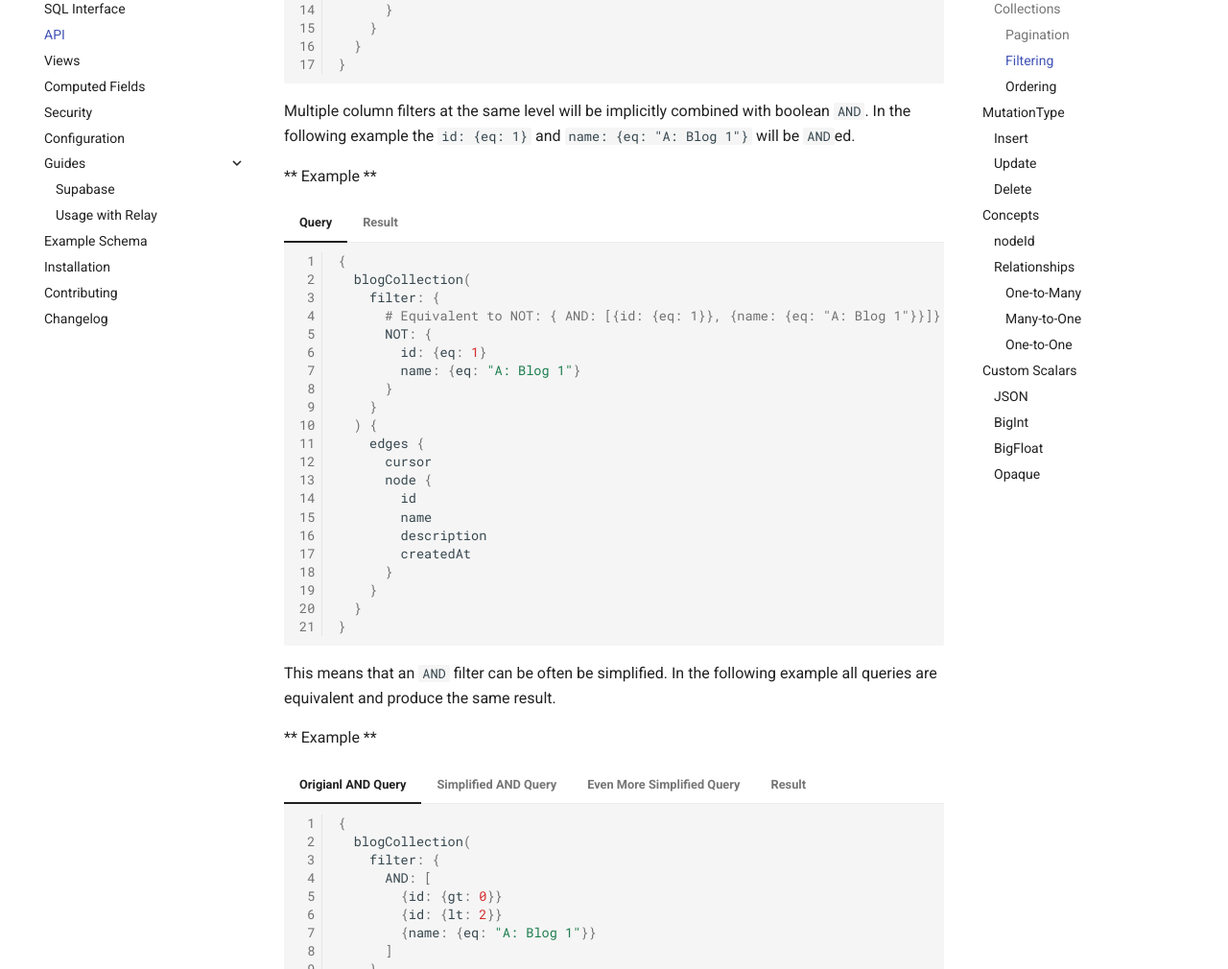
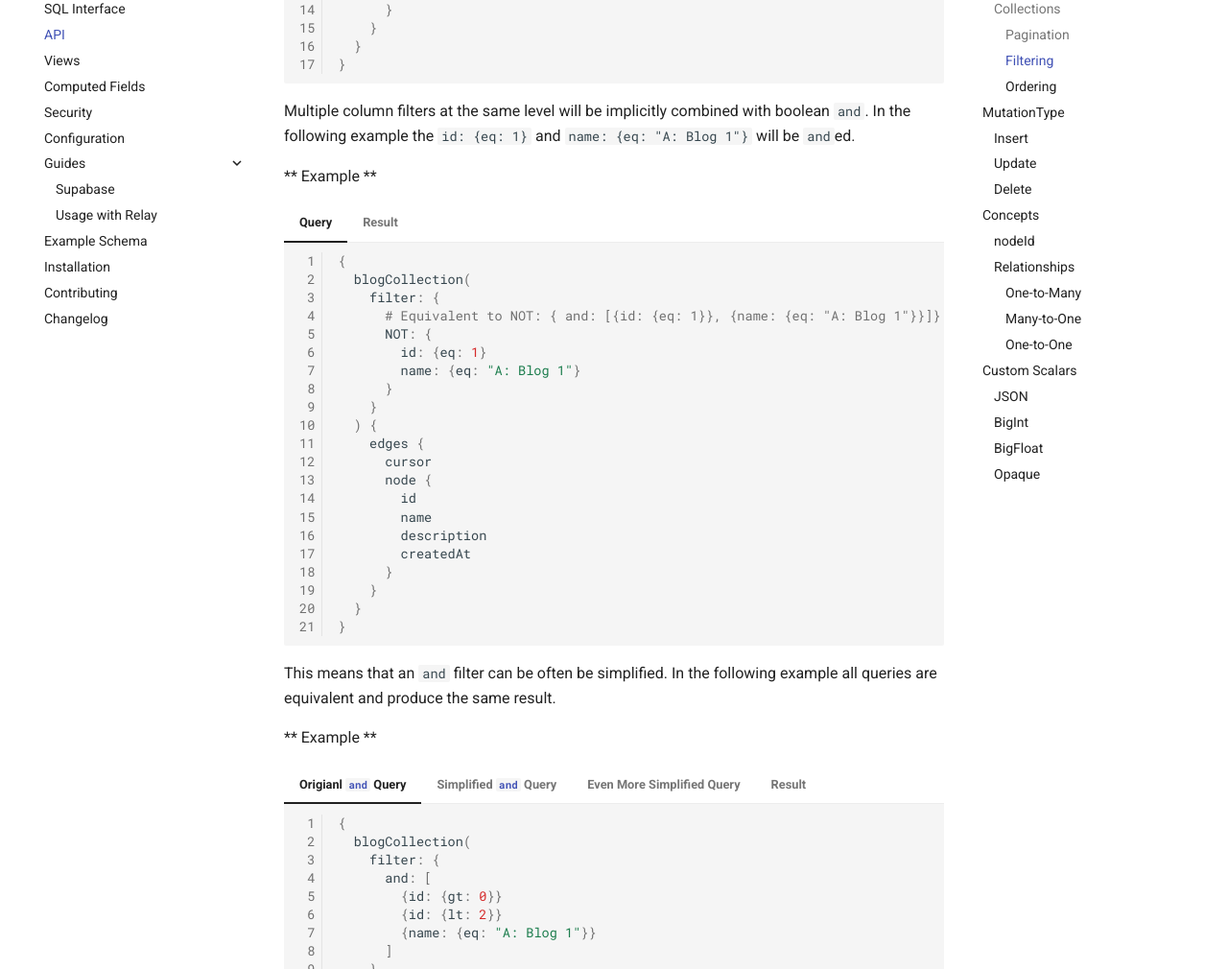
Before and after one commit to supabase/pg_graphql, an MkDocs documentation site: the page built from docs/api.md, in a window 1280 px wide and 1400 px high, scrolled down 8611 px. Shown: the part 153-1163 px from the top of the window at 96% size. Built offline with MkDocs 1.6.1 and Material for MkDocs 9.7.7, drawn with Linux system fonts in a browser that asks for light colours; comment, search, counter and statistics services are not loaded; some of the changed text lies outside the part shown.

````diff
--- a/docs/api.md
+++ b/docs/api.md
@@ -229,7 +229,7 @@ Connections wrap a result set with some additional metadata.
       description: StringFilter
       createdAt: DatetimeFilter
       updatedAt: DatetimeFilter
-      AND: [BlogFilter!]
+      and: [BlogFilter!]
       OR: [BlogFilter!]
       NOT: BlogFilter
     }
@@ -450,7 +450,7 @@ Where the `<Table>Filter` type enumerates filterable fields and their associated
       description: StringFilter
       createdAt: DatetimeFilter
       updatedAt: DatetimeFilter
-      AND: [BlogFilter!]
+      and: [BlogFilter!]
       OR: [BlogFilter!]
       NOT: BlogFilter
     }
@@ -571,16 +571,16 @@ Not all operators are available on every `<Type>Filter` type. For example, `UUID
     }
     ```
 
-Multiple filters can be combined with `AND`, `OR` and `NOT` operators. The `AND` and `OR` operators accept a list of `<Type>Filter`.
+Multiple filters can be combined with `and`, `OR` and `NOT` operators. The `and` and `OR` operators accept a list of `<Type>Filter`.
 
 ** Example **
 
-=== "AND Filter Query"
+=== "`and` Filter Query"
     ```graphql
     {
       blogCollection(
         filter: {
-          AND: [
+          and: [
             {id: {eq: 1}}
             {name: {eq: "A: Blog 1"}}
           ]
@@ -599,7 +599,7 @@ Multiple filters can be combined with `AND`, `OR` and `NOT` operators. The `AND`
     }
     ```
 
-=== "AND Filter Result"
+=== "`and` Filter Result"
     ```json
     {
       "data": {
@@ -738,7 +738,7 @@ Multiple filters can be combined with `AND`, `OR` and `NOT` operators. The `AND`
     }
     ```
 
-The `AND`, `OR` and `NOT` operators can be arbitrarily nested inside each other.
+The `and`, `OR` and `NOT` operators can be arbitrarily nested inside each other.
 
 ** Example **
 
@@ -750,7 +750,7 @@ The `AND`, `OR` and `NOT` operators can be arbitrarily nested inside each other.
           OR: [
             { id: { eq: 1 } }
             { id: { eq: 2 } }
-            { AND: [{ id: { eq: 3 }, NOT: { name: { eq: "A: Blog 2" } } }] }
+            { and: [{ id: { eq: 3 }, NOT: { name: { eq: "A: Blog 2" } } }] }
           ]
         }
       ) {
@@ -816,7 +816,7 @@ Empty filters are ignored, i.e. they behave as if the operator was not specified
     {
       blogCollection(
         filter: {
-          AND:[], OR: [], NOT: {}
+          and:[], OR: [], NOT: {}
         }
       ) {
         edges {
@@ -881,7 +881,7 @@ Empty filters are ignored, i.e. they behave as if the operator was not specified
     }
     ```
 
-Multiple column filters at the same level will be implicitly combined with boolean `AND`. In the following example the `id: {eq: 1}` and `name: {eq: "A: Blog 1"}` will be `AND`ed.
+Multiple column filters at the same level will be implicitly combined with boolean `and`. In the following example the `id: {eq: 1}` and `name: {eq: "A: Blog 1"}` will be `and`ed.
 
 ** Example **
 
@@ -890,7 +890,7 @@ Multiple column filters at the same level will be implicitly combined with boole
     {
       blogCollection(
         filter: {
-          # Equivalent to NOT: { AND: [{id: {eq: 1}}, {name: {eq: "A: Blog 1"}}]}
+          # Equivalent to NOT: { and: [{id: {eq: 1}}, {name: {eq: "A: Blog 1"}}]}
           NOT: {
             id: {eq: 1}
             name: {eq: "A: Blog 1"}
@@ -950,16 +950,16 @@ Multiple column filters at the same level will be implicitly combined with boole
     }
     ```
 
-This means that an `AND` filter can be often be simplified. In the following example all queries are equivalent and produce the same result.
+This means that an `and` filter can be often be simplified. In the following example all queries are equivalent and produce the same result.
 
 ** Example **
 
-=== "Origianl AND Query"
+=== "Origianl `and` Query"
     ```graphql
     {
       blogCollection(
         filter: {
-          AND: [
+          and: [
             {id: {gt: 0}}
             {id: {lt: 2}}
             {name: {eq: "A: Blog 1"}}
@@ -979,7 +979,7 @@ This means that an `AND` filter can be often be simplified. In the following exa
     }
     ```
 
-=== "Simplified AND Query"
+=== "Simplified `and` Query"
     ```graphql
     {
       blogCollection(
@@ -1064,7 +1064,7 @@ This means that an `AND` filter can be often be simplified. In the following exa
     }
     ```
 
-Be aware that the above simplification only works for the `AND` operator. If you try it with an `OR` operator it will behave like an `AND`.
+Be aware that the above simplification only works for the `and` operator. If you try it with an `OR` operator it will behave like an `and`.
 
 ** Example **
 
@@ -1073,7 +1073,7 @@ Be aware that the above simplification only works for the `AND` operator. If you
     {
       blogCollection(
         filter: {
-          # This is really an AND in OR's clothing
+          # This is really an `and` in OR's clothing
           OR: {
             id: {eq: 1}
             name: {eq: "A: Blog 2"}
@@ -1103,13 +1103,13 @@ Be aware that the above simplification only works for the `AND` operator. If you
       }
     }
     ```
-This is because according to the rules of GraphQL list input coercion, if a value passed to an input of list type is not a list, then it is coerced to a list of a single item. So in the above example `OR: {id: {eq: 1}, name: {eq: "A: Blog 2}}` will be corced into `OR: [{id: {eq: 1}, name: {eq: "A: Blog 2}}]` which is equivalent to `OR: [AND: [{id: {eq: 1}}, {name: {eq: "A: Blog 2}}}]` due to implicit `AND`ing.
+This is because according to the rules of GraphQL list input coercion, if a value passed to an input of list type is not a list, then it is coerced to a list of a single item. So in the above example `OR: {id: {eq: 1}, name: {eq: "A: Blog 2}}` will be corced into `OR: [{id: {eq: 1}, name: {eq: "A: Blog 2}}]` which is equivalent to `OR: [and: [{id: {eq: 1}}, {name: {eq: "A: Blog 2}}}]` due to implicit `and`ing.
 
 !!! note
 
-    Avoid naming your columns `AND`, `OR` or `NOT`. If you do, the corresponding filter operator will not be available for use.
-
-The `AND`, `OR` and `NOT` operators also work with update and delete mutations.
+    Avoid naming your columns `and`, `OR` or `NOT`. If you do, the corresponding filter operator will not be available for use.
+
+The `and`, `OR` and `NOT` operators also work with update and delete mutations.
 
 #### Ordering
 
@@ -1537,7 +1537,7 @@ create table "Blog"(
       description: StringFilter
       createdAt: DatetimeFilter
       updatedAt: DatetimeFilter
-      AND: [BlogFilter!]
+      and: [BlogFilter!]
       OR: [BlogFilter!]
       NOT: BlogFilter
     }
````
Also changed, not shown: docs/changelog.md (+1 -1 lines), 8 other files.
